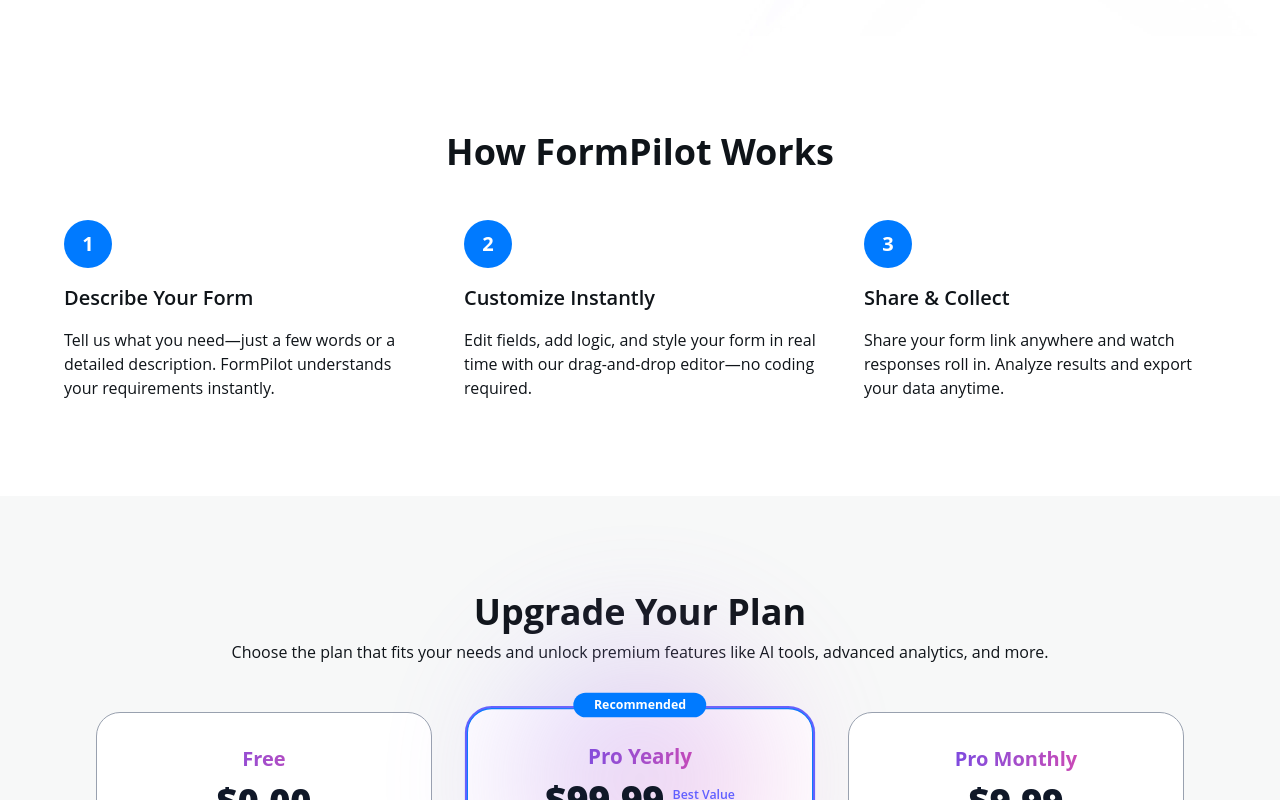
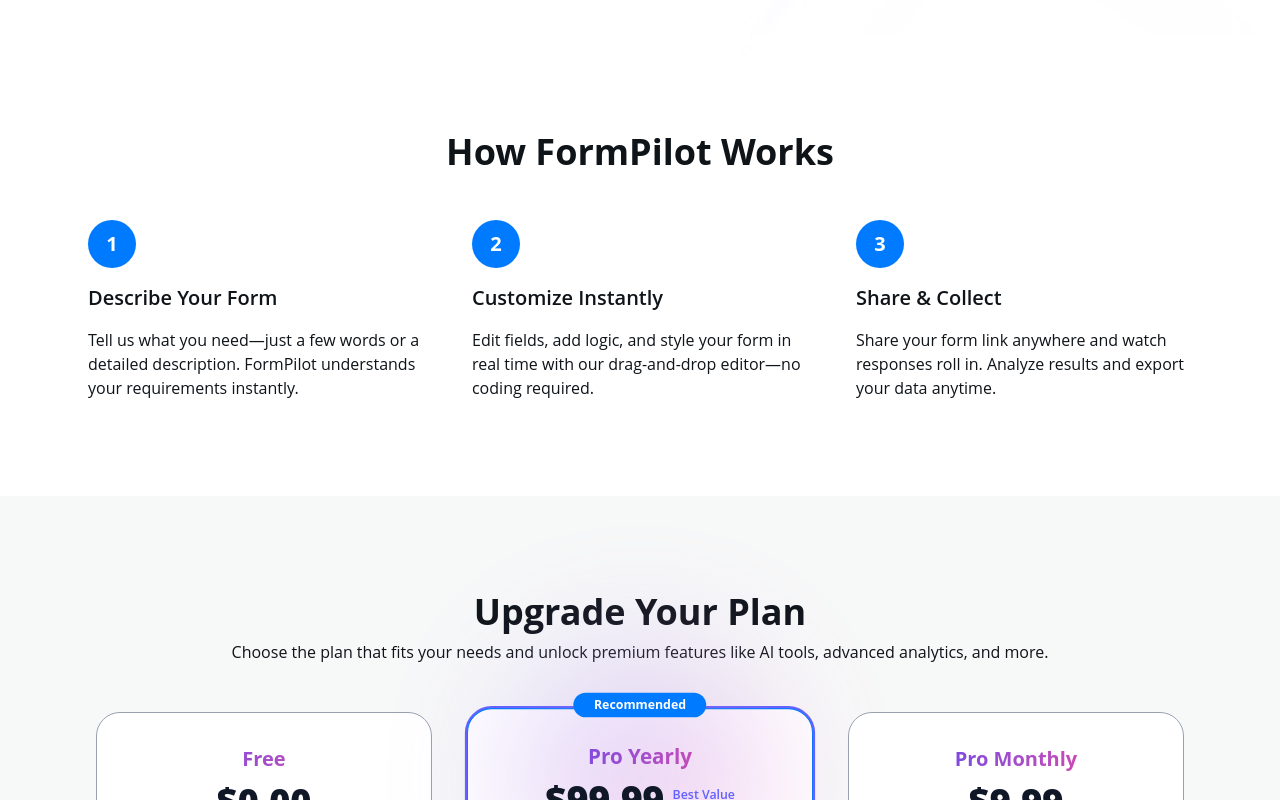
Before and after one commit to qasimjd/formPilot, a Next.js app: page / in a window 1280 px wide. Shown: the part 680-1480 px from the top of the page. Built offline with nearby package versions, Linux system fonts and the light colour scheme; no server answers.

Commit message:
fix: update input styles and improve user prompt validation in form components

```diff
--- a/app/(root)/page.tsx
+++ b/app/(root)/page.tsx
@@ -57,7 +57,7 @@
 
         {/* How It Works - Modern Steps */}
         <section className="bg-background/80 py-24 px-4">
-          <div className="max-w-6xl mx-auto text-center">
+          <div className="max-w-6xl mx-auto text-center px-6">
             <h2 className="text-3xl md:text-4xl font-bold mb-12">How FormPilot Works</h2>
             <div className="grid md:grid-cols-3 gap-12 text-left">
               <div className="flex flex-col items-start space-y-4">
--- a/app/globals.css
+++ b/app/globals.css
@@ -20,8 +20,8 @@
   --accent-foreground: rgb(30, 157, 241);
   --destructive: rgb(244, 33, 46);
   --destructive-foreground: rgb(255, 255, 255);
-  --border: rgb(225, 234, 239);
-  --input: rgb(247, 249, 250);
+  --border: rgba(204, 204, 224, 1);
+  --input: rgba(204, 204, 224, 1);
   --ring: rgb(29, 161, 242);
   --chart-1: rgb(30, 157, 241);
   --chart-2: rgb(0, 184, 122);
--- a/components/EditPageHeader.tsx
+++ b/components/EditPageHeader.tsx
@@ -42,7 +42,7 @@
                     <Button variant="outline" size="sm" asChild className="cursor-pointer font-semibold border-primary/40 bg-white/70 hover:bg-primary/10 transition-colors shadow">
                         <Link href="/dashboard">
                             <Save />
-                            Save
+                            Dashboard
                         </Link>
                     </Button>
 
--- a/components/createForm.tsx
+++ b/components/createForm.tsx
@@ -27,6 +27,7 @@
   }
 
   const handleGenerate = async () => {
+    if (!userPrompt.trim()) return;
     setLoading(true);
 
     let freeAndNoCredits = false;
```
